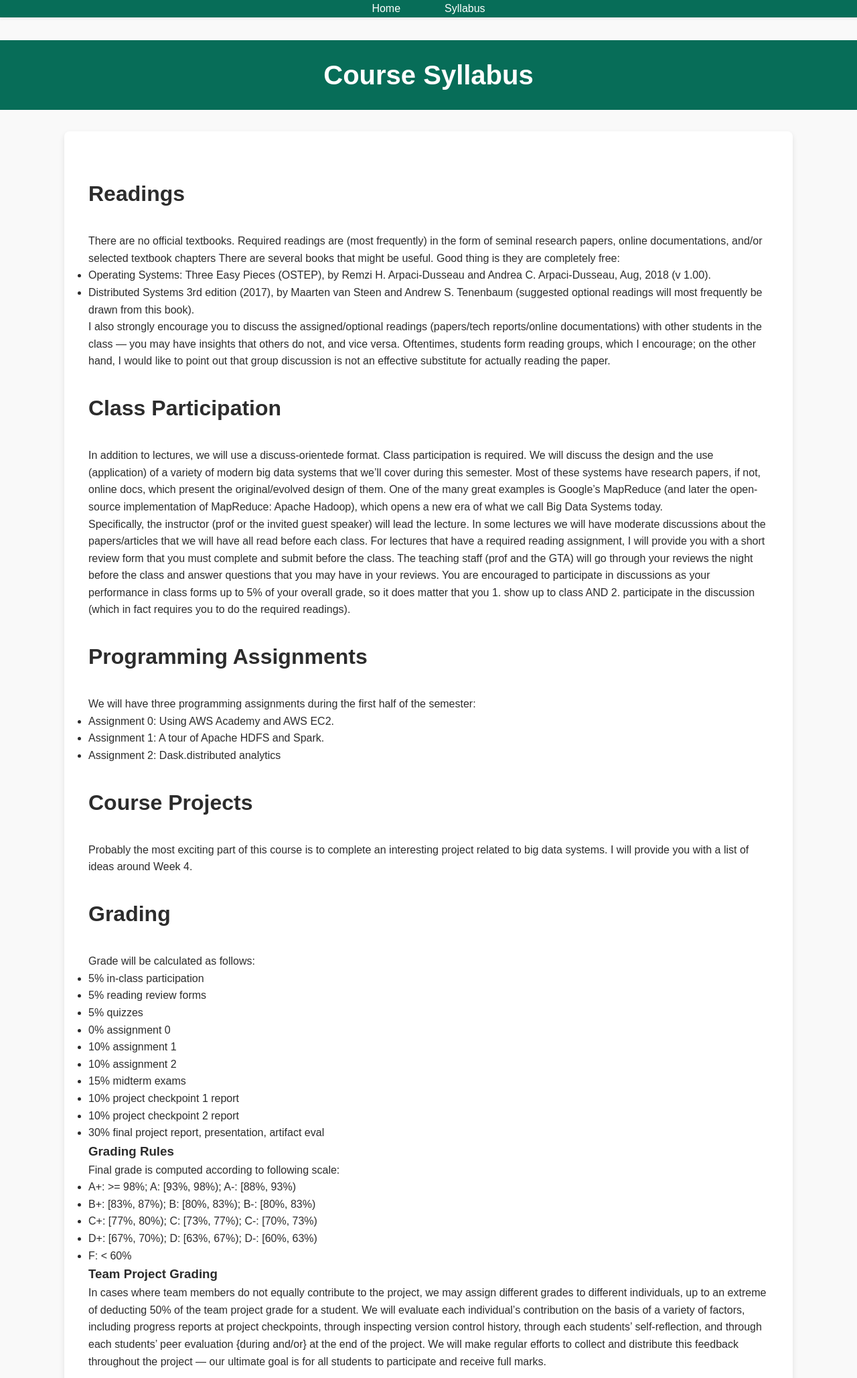
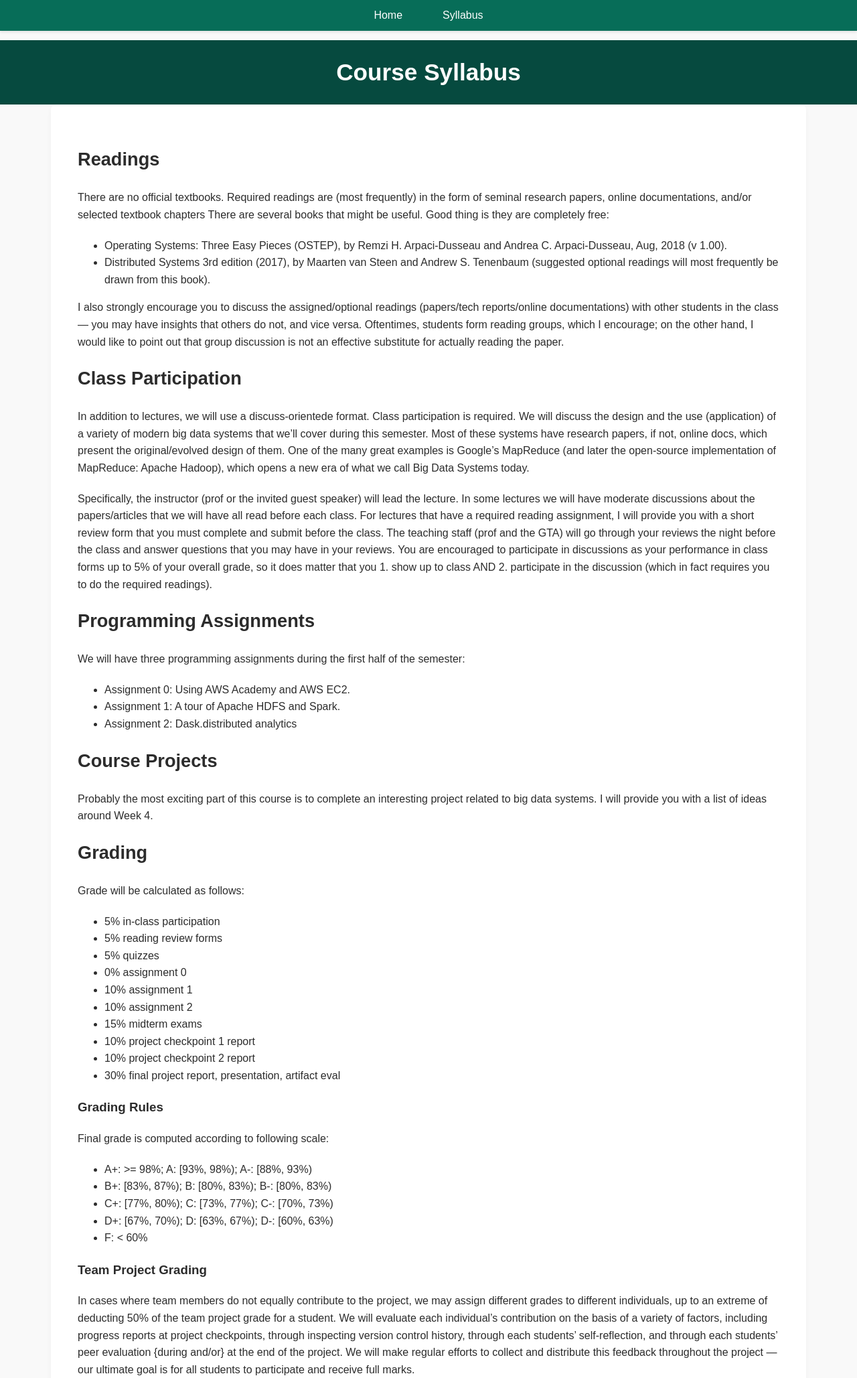
Before and after one commit to UVA-MLSys/Big-Data-Systems, a PHP site: page /headers/syllabus.html in a window 1280 px wide. Shown: the top 2057 px of the page at 67% size. Run offline with PHP 8.4, Linux system fonts and the light colour scheme.

Commit message:
cssupdate2

```diff
--- a/style.css
+++ b/style.css
@@ -1,61 +1,61 @@
-/* Global resets and basic layout */
-* {
-    box-sizing: border-box;
+body {
+    font-family: 'Nunito', sans-serif; /* Changed to a modern font */
+    color: #2C2C2C; /* Darker text color for better readability */
+    line-height: 1.6;
+    padding-top: 60px; /* Adjusted to provide a bit more space from the top */
     margin: 0;
-    padding: 0;
-}
-
-body {
-    font-family: 'Nunito', sans-serif;
-    color: #2C2C2C;
-    line-height: 1.6;
-    padding-top: 60px;
-    background-color: #f9f9f9;
+    background-color: #f9f9f9; /* Light background to give a "lifted" effect to containers */
 }
 
 .container {
-    width: 85%;
-    max-width: 1200px;
-    margin: 2em auto;
-    padding: 1em;
-    background-color: #ffffff;
-    border-radius: 8px;
-    box-shadow: 0 4px 8px rgba(0, 0, 0, 0.1);
+    width: 85%; /* Slightly wider main container */
+    margin: 0 auto;
+    padding: 20px;
+    background-color: #ffffff; /* Adding a white background for containers */
+    border-radius: 8px; /* Smooth rounded corners */
+    box-shadow: 0 4px 8px rgba(0, 0, 0, 0.04); /* Subtle shadow to lift the content */
 }
 
 /* Header */
 header {
-    background-color: #076d58;
+    background-color: #064a3f; /* Dark Forest Green */
     color: #fff;
     padding: 20px 0;
     text-align: center;
+    margin: 0;
 }
 
 header h1 {
-    font-size: 2.5em;
-    font-weight: 700;
+    margin: 0;
+    font-size: 2.2em; /* Slightly larger text for the header */
 }
 
 /* Navigation */
+/* Navigation */
 nav {
-    background-color: #076d58;
+    background-color: #076d58; /* Forest Green */
     position: fixed;
     top: 0;
-    left: 0;
-    right: 0;
+    left: 0; /* Ensure the navbar starts at the left edge */
+    right: 0; /* Ensure the navbar stretches to the right edge */
+    width: auto; /* Let the width be automatically set by the left and right properties */
     z-index: 1000;
-    box-shadow: 0 2px 4px rgba(0, 0, 0, 0.08);
+    margin: 0;
+    padding: 0; /* Remove padding from the navbar */
+    box-shadow: 0 2px 4px rgba(0, 0, 0, 0.1);
 }
 
 nav ul {
     list-style-type: none;
     padding: 0;
-    margin: 0 auto;
+    margin: 0 auto; /* Center the unordered list within the navbar */
     display: flex;
     justify-content: center;
-    align-items: center;
-    width: 85%;
+    width: 85%; /* Match the width of the .container for alignment */
 }
+
+/* ...rest of your CSS remains unchanged... */
+
 
 nav li {
     margin: 0 15px;
@@ -65,16 +65,47 @@ nav li {
 nav a {
     color: #fff;
     text-decoration: none;
-    padding: 12px 18px;
-    border-radius: 5px;
-    transition: background-color 0.3s;
+    padding: 10px 15px;
+    display: block;
+    border-radius: 5px; /* Rounded edges for the navigation links */
+    transition: background-color 0.3s; /* Smooth transition on hover */
 }
 
 nav a:hover, nav .dropdown-content a:hover {
-    background-color: #064a3f;
+    background-color: #064a3f; /* Darken the color slightly on hover */
 }
 
-/* Dropdowns */
+/* Main content */
+.main-content {
+    background-color: transparent; /* Letting the container handle the background */
+    padding: 20px;
+}
+
+.main-content h2 {
+    font-size: 1.7em; /* Slightly larger main headings */
+    margin-top: 20px; /* A bit more space at the top */
+}
+
+.main-content p {
+    margin-bottom: 20px;
+}
+
+/* Footer */
+footer {
+    background-color: #064a3f;
+    color: #fff;
+    padding: 25px 0; /* A bit more padding for the footer */
+    text-align: center;
+    margin: 0;
+    box-shadow: 0 -2px 4px rgba(0, 0, 0, 0.1); /* Shadow at the top of the footer */
+}
+
+footer p {
+    margin: 0;
+}
+
+
+/* Dropdown Styles */
 nav li.dropdown {
     position: relative;
 }
@@ -86,66 +117,46 @@ nav .dropdown-content {
     left: 0;
     background-color: #444;
     min-width: 225px;
-    box-shadow: 0px 8px 16px rgba(0,0,0,0.2);
+    box-shadow: 0px 8px 16px 0px rgba(0,0,0,0.2);
     z-index: 1;
-    border-radius: 5px;
 }
 
 nav .dropdown:hover .dropdown-content {
     display: block;
 }
 
-/* Main Content */
-.main-content {
+/* Lecture Section */
+.lecture {
+    background-color: #f5f5f5;
     padding: 20px;
-    background-color: transparent;
+    margin: 20px 0;
+    border-radius: 5px;
 }
 
-.main-content h2 {
-    font-size: 2em;
-    margin-top: 1em;
-    margin-bottom: 1em;
-}
-
-/* Lecture Section */
 .lecture h2 {
-    font-size: 2em;
-    margin-bottom: 1em;
+    font-size: 1.8em;
+    margin-bottom: 20px;
 }
 
 .lecture iframe {
-    width: 100%;
-    max-width: 900px;
-    height: auto;
+    display: block;
+    margin: 0 auto;
     border: none;
+    box-shadow: 0 4px 8px rgba(0, 0, 0, 0.1);
     border-radius: 5px;
-    box-shadow: 0 4px 8px rgba(0, 0, 0, 0.1);
 }
 
 .lecture .description {
-    margin-top: 1em;
-    font-size: 1.2em;
-}
-
-/* Footer */
-footer {
-    background-color: #076d58;
-    color: #fff;
-    padding: 25px 0;
-    text-align: center;
-    border-top: 3px solid #064a3f;
-}
-
-footer p {
-    margin: 0;
+    margin-top: 20px;
+    font-size: 1.1em;
 }
 
 /* Image Styles */
 img {
-    max-width: 100%;
-    height: auto;
-    display: block;
-    margin: 20px auto;
-    border-radius: 5px;
-    box-shadow: 0 4px 8px rgba(0, 0, 0, 0.1);
+    max-width: 100%; /* Ensures the image doesn't exceed its container's width */
+    height: auto; /* Keeps the image's original aspect ratio */
+    display: block; /* Removes any unwanted whitespace below the image */
+    margin: 20px auto; /* Centers the image and gives some spacing */
+    border-radius: 5px; /* Optional: Adds rounded corners to match your design */
+    box-shadow: 0 4px 8px rgba(0, 0, 0, 0.1); /* Optional: Adds a subtle shadow */
 }
```
